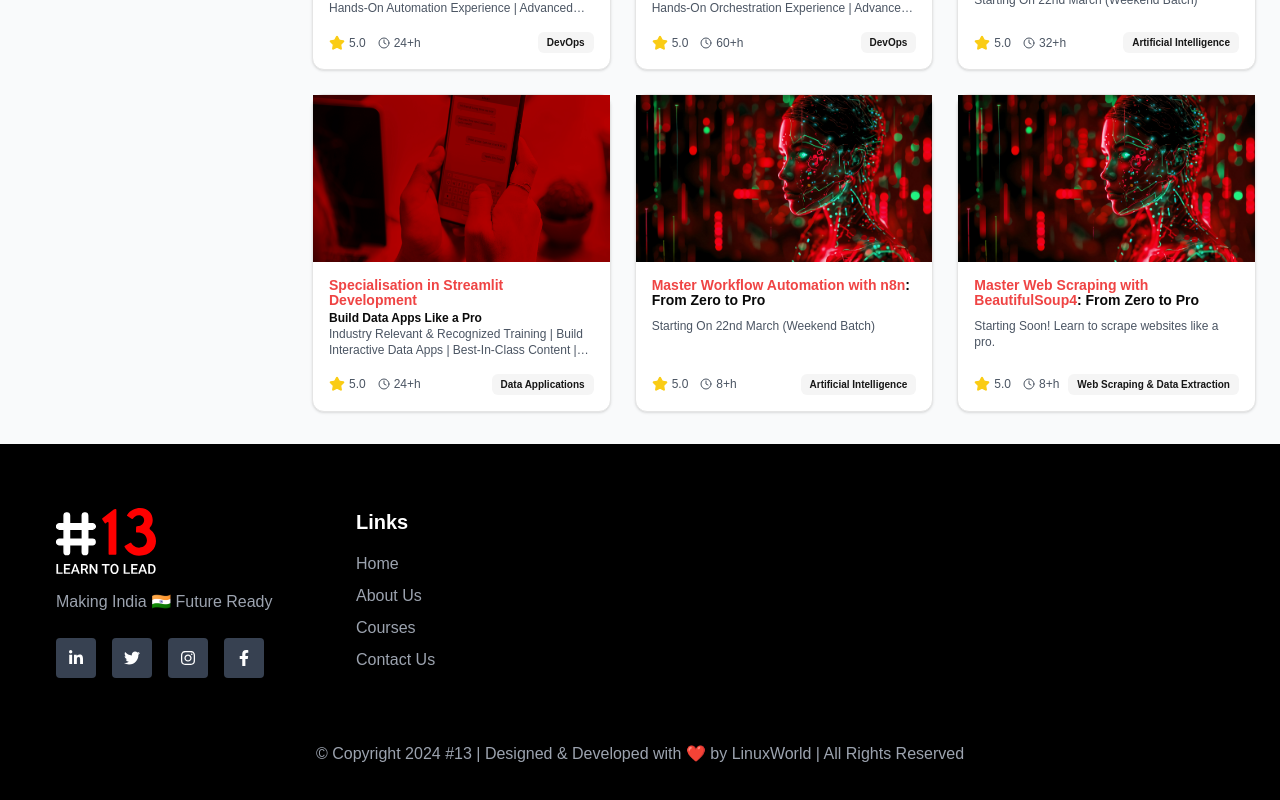
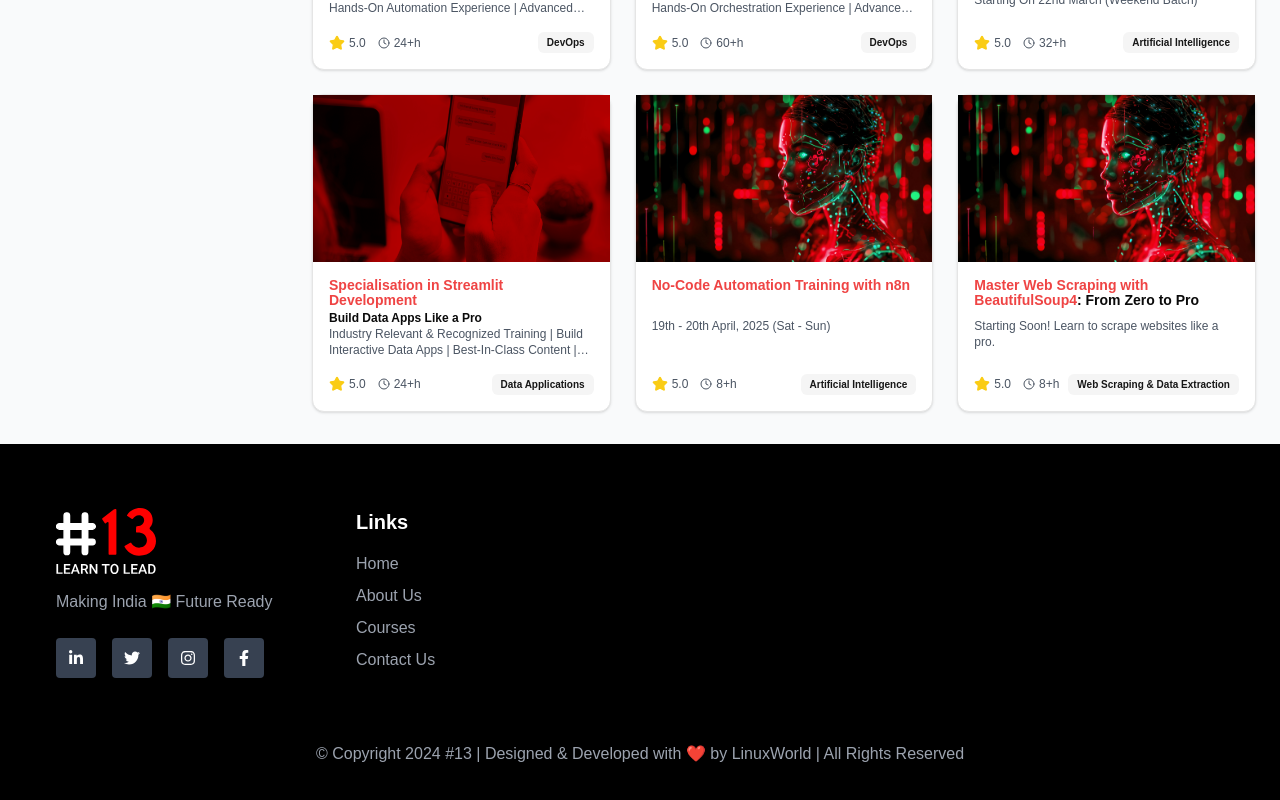
Before and after one commit to bhupeshchoudhary/hash13FrontEnd, a Next.js app: page /courses in a window 1280 px wide. Shown: the part 1364-2164 px from the top of the page. Built offline with nearby package versions, Linux system fonts and the light colour scheme.

Commit message:
update content n8n

```diff
--- a/data/courses/n8n.ts
+++ b/data/courses/n8n.ts
@@ -2,7 +2,7 @@ import { Course } from "../../types/courses";
 
 export const specialisationInn8n: Course = {
     _id: "specialisation-in-n8n",
-    title:" [B][R]Master Workflow Automation with n8n[/R][B]: From Zero to Pro",
+    title:" [B][R]No-Code Automation Training with n8n[/R][B]",
 
     slug: "specialisation-in-n8n",
     rating: 5,
@@ -10,12 +10,12 @@ export const specialisationInn8n: Course = {
     duration: "Beginner to Advance",
     globalStatus: "GLOBALLY RECOGNISED PROGRAM",
     hours: "8+",
-    // startDate: "Starting On 22nd March (Weekend Batch)",
-    price: 8000,
-    originalPrice: 20000,
+    //startDate: "Starting On 22nd March (Weekend Batch)",
+    price:2500 ,
+    originalPrice: 7500,
     enrolledStudents: 12000,
     category: "Artificial Intelligence",
-    shortDescription: " Starting On 22nd March (Weekend Batch)",
+    shortDescription: "19th - 20th April, 2025 (Sat - Sun)",
     paymentLink: " https://rzp.io/rzp/575updp ",
     backgroundImage: "/assets/AI (1).jpg",
 
```
